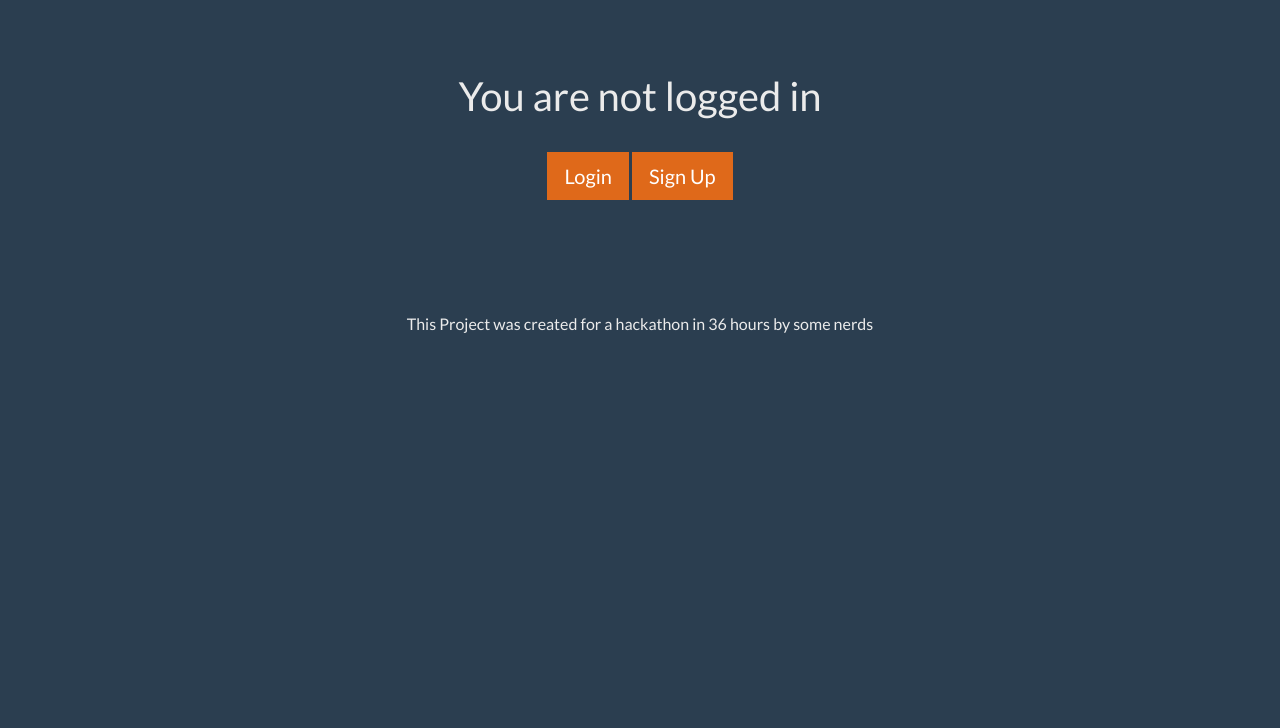
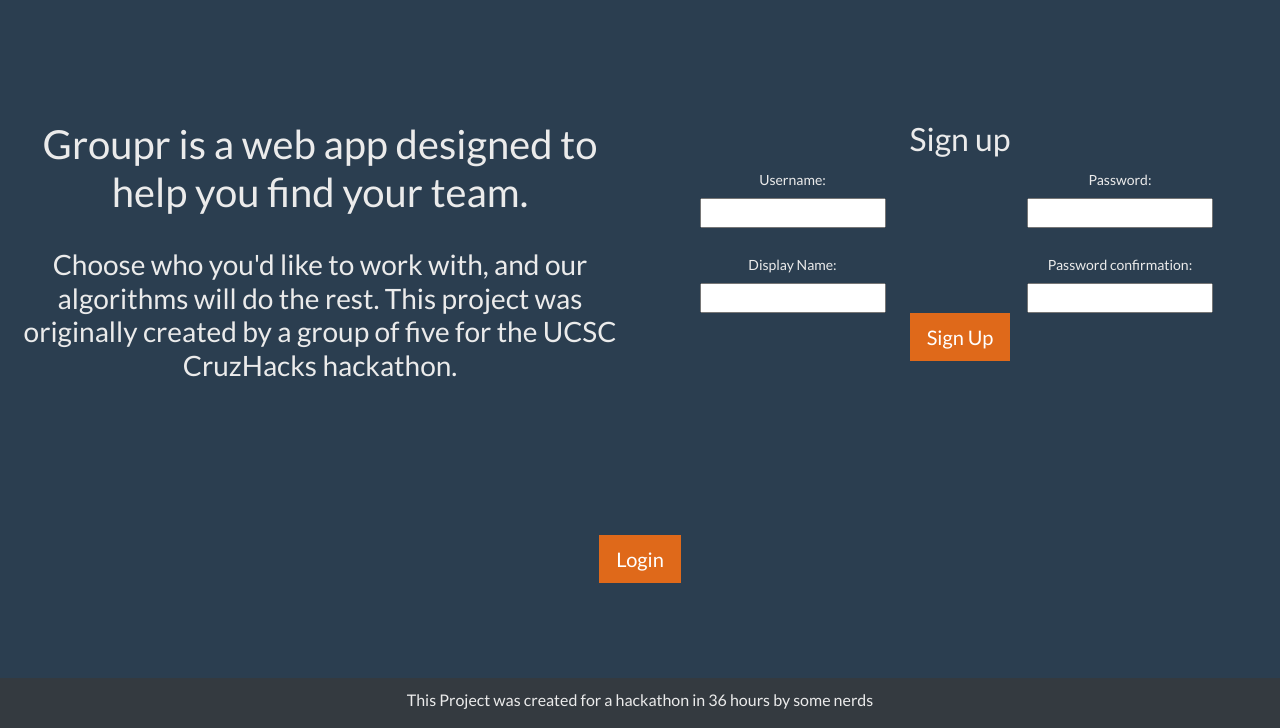
Before and after one commit to CruzHacks2019Groupr/groupr, a Django app: page / in a window 1280 px wide. Shown: the part 72-800 px from the top of the page. Run offline with Django 3.2, Linux system fonts and the light colour scheme; data that the repository does not hold is empty; some libraries are stand-ins or nearby versions.

Commit message:
updated html on main page if you're logged out

```diff
--- a/project/static/project/style.css
+++ b/project/static/project/style.css
@@ -38,3 +38,13 @@
 .sidenav a:hover {
   color: #f1f1f1;
 }
+
+.footer {
+  position: fixed;
+  left: 0;
+  bottom: 0;
+  width: 100%;
+  text-align: center;
+  background-color: #343a40;
+  padding-top: 10px;
+}
--- a/project/templates/base.html
+++ b/project/templates/base.html
@@ -47,8 +47,9 @@
 
 
     {% block content %}{% endblock %}
-    <br><br><br><br>
-<p><center>This Project was created for a hackathon in 36 hours by some nerds</center></p>
+    <div class="footer">
+<p>This Project was created for a hackathon in 36 hours by some nerds</p>
+</div>
 </div>
 
 </body>
--- a/project/templates/project/index.html
+++ b/project/templates/project/index.html
@@ -56,14 +56,59 @@
 		    </center>
 		</div>
         {% else %}
-        <div class="col-md-12">
+
+        <div class="col-md-6">
+            <br><br><br><br><br>
             <center>
-                <br><br><br>
-                <h1 class="center">You are not logged in</h1>
+                <h1 class="center">Groupr is a web app designed to help you find your team.</h1>
                 <br>
+                <h3>Choose who you'd like to work with, and our algorithms will do the rest. This project was originally created by a group of five for the UCSC CruzHacks hackathon.</h3>
+            </center>
+        </div>
+        <div class="col-md-6">
+            <br><br><br><br><br>
+                <center>
+                <h2>Sign up</h2>
+                  <form action='/signup/' method="post">
+                        {% csrf_token %}
+                        <div class="row">
+
+                            <div class="col-md-6" style="padding-right: 30px;">
+                                <label for="id_username">Username: </label>
+                                <br>
+                                <input type="text" name="username" maxlength="150" autofocus="" required="" id="id_username">
+
+                                <br><br>
+
+                                <label for="your_name">Display Name: </label>
+                                <br>
+                                <input id="your_name" type="text" name="your_name">
+                            </div>
+
+                            <div class="col-md-6">
+                                <label for="id_password1">Password:</label>
+                                <br>
+                                <input type="password" name="password1" required="" id="id_password1">
+
+                                <br><br>
+
+                                <label for="id_password2">Password confirmation:</label>
+                                <br>
+                                <input type="password" name="password2" required="" id="id_password2">
+
+                            </div>
+                            <br>
+                        </div>
+                        <input type="submit" value="Sign Up" class="btn btn-primary btn-lg">
+                  </form>
+            </center>
+        </div>
+        <div class="col-md-6 offset-md-3">
+            <br><br><br><br><br><br>
+            <center>
                 <a type="button" class="btn btn-primary btn-lg" href="{% url 'login' %}" >Login</a>
-                <a type="button" class="btn btn-primary btn-lg" href="{% url 'signup' %}" >Sign Up</a>
             </center>
+
         </div>
         {% endif %}
 	</div>
```
Also changed, not shown: project/templates/registration/signup.html (+26 -6 lines), db.sqlite3.
